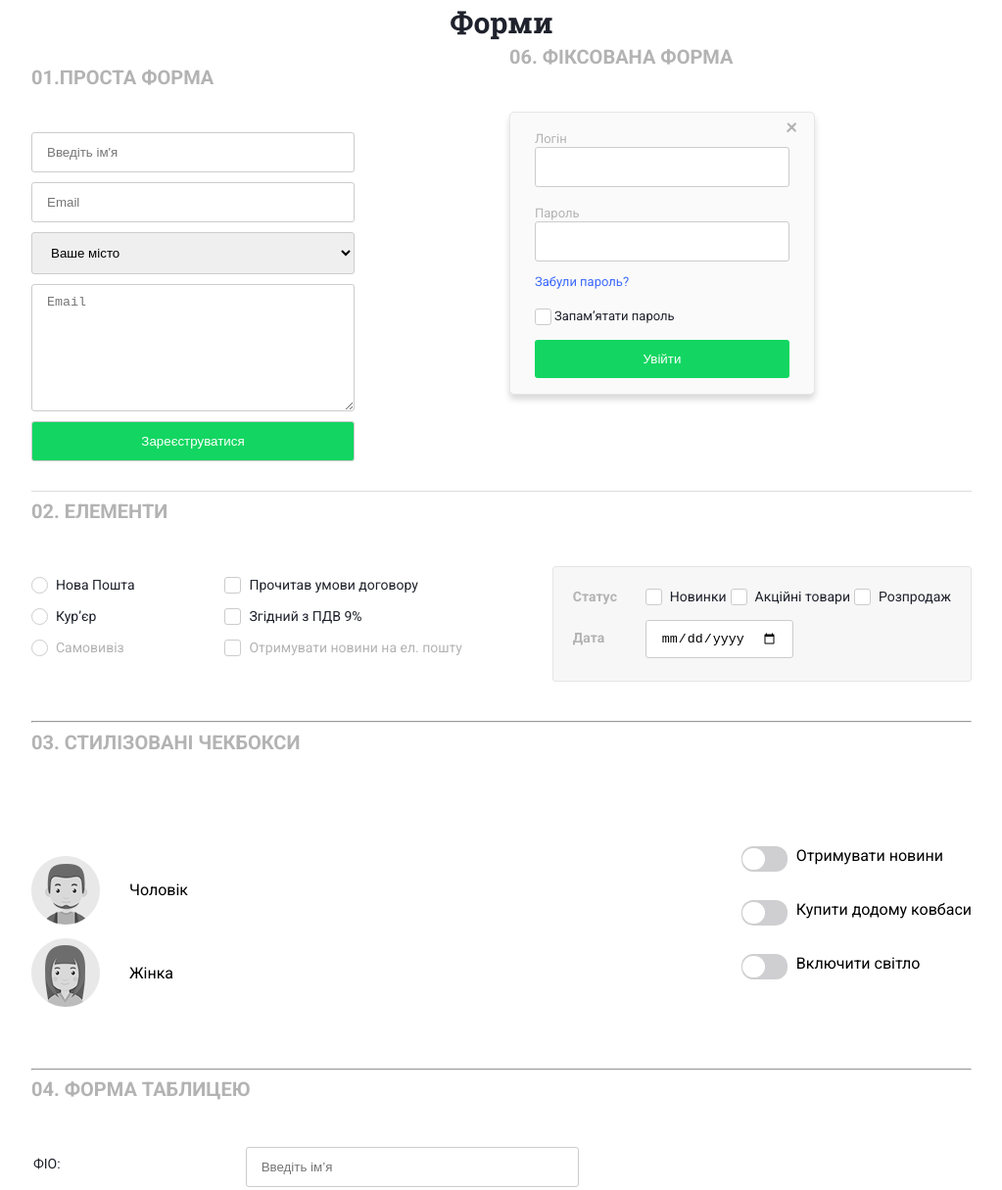
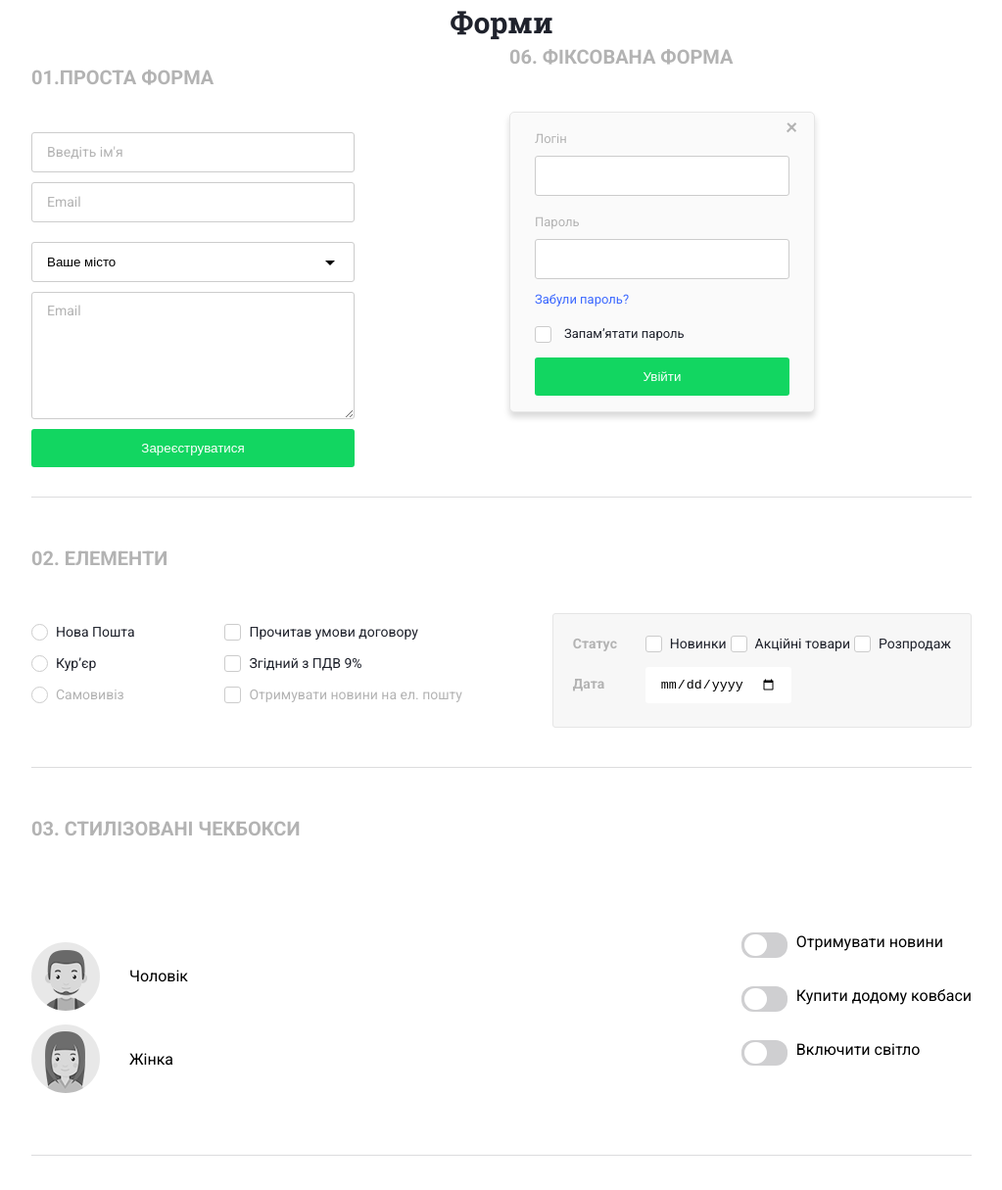
Before and after one commit to SovaDima/Forms, a plain HTML site: page index.html in a window 1280 px wide. Shown: the part 74-1289 px from the top of the page at 98% size, without its empty margins (128-1151 px from the left). Drawn offline with Linux system fonts and the light colour scheme; files that its build step writes are made by us from their sources; files whose address does not match are found by name.

Commit message:
Last fixes

```diff
--- a/index.html
+++ b/index.html
@@ -24,13 +24,15 @@
                 <div class="simple">
                     <label><input type="text" placeholder="Введіть ім'я"></label>
                     <label><input type="text" placeholder="Email"></label>
-                    <select class="sel">
+                    <label class="sel" for="">
+                    <select name="">
                         <option selected disabled value=""><b>Ваше місто</b></option>
                         <option value>Хмельницький</option>
                         <option value>Львів</option>
                         <option value>Дніпро</option>
 
                     </select>
+                    </label>
                     <textarea placeholder="Email"></textarea>
                     <input class="button" type="submit" value="Зареєструватися">
                 </div>
@@ -120,19 +122,22 @@
                         </tr>
                         <tr>
                             <td><label for="password">Пароль:</label></td>
-                            <td><input placeholder="Введіть не менше 6 символів" type="password"></td>
+                            <td><input id="password" placeholder="Введіть не менше 6 символів" type="password"></td>
                         </tr>
                         <tr>
                             <td><label for="city">Місто:</label></td>
-                            <td> <select name="" id="city">
+                            <td> <label class="sel">
+                                <select name="" id="city">
                                     <option value>Хмельницький</option>
                                     <option value>Львів</option>
                                     <option value>Київ</option>
                                     <option value>Житомир</option>
-                                </select></td>
+                                </select>
+                            </label>
+                        </td>
                         </tr>
                         <tr>
-                            <td><label for="">Стать:</label></td>
+                            <td><label for="sex">Стать:</label></td>
                             <td class="click">
                                 <p>
                                    <input class="radio" id="sex" name="radio" type="radio">
@@ -147,11 +152,11 @@
                         </tr>
                         <tr>
                             <td><label for="photo">Фото:</label></td>
-                            <td><input class="submit-4" type="submit" value="Виберіть файл"></td>
+                            <td><input id="photo" class="submit-4" type="submit" value="Виберіть файл"></td>
                         </tr>
                         <tr>
                             <td><label for="coment">Коментарій:</label></td>
-                            <td><textarea placeholder="Введіть текст повідомлення" name="" id="" rows="6"></textarea>
+                            <td><textarea id="coment" placeholder="Введіть текст повідомлення" name="" id="" rows="6"></textarea>
                             </td>
                         </tr>
                         <tr>
--- a/style.css
+++ b/style.css
@@ -27,8 +27,33 @@ body {
     margin: 0 auto;
 }
 
+::placeholder {
+    font-size: 14px;
+    color: #b3b3b3;
+    font-weight: 400;
+    font-family: "Roboto";
+}
+
+.form-3 hr,
+.form-4 hr {
+    margin-bottom: 50px;
+    height: 1px;
+    border: none;
+    background-color: #dcdcde;
+}
+
+.form-5 hr:first-child {
+    margin-bottom: 50px;
+    background-color: #e9e9e9;
+}
+
+.form-5 hr {
+    background-color: #e9e9e9;
+    ;
+}
+
 .form-2 hr {
-    margin-bottom: 50px 0;
+    margin-bottom: 50px;
     height: 1px;
     border: none;
     background-color: #dcdcde;
@@ -73,6 +98,7 @@ select {
     padding: 12px 15px;
 }
 
+
 .simple input:focus,
 .simple textarea:focus,
 .simple select:focus,
@@ -98,6 +124,10 @@ select {
     margin-bottom: 30px;
 }
 
+.form-2 [type=submit] {
+    border: none;
+}
+
 .simple textarea,
 .form-4 textarea {
 
@@ -118,6 +148,7 @@ select {
 }
 
 .button input [type=submit] {
+
     background-color: #12d661;
     margin-bottom: 60px;
     font-size: 14px;
@@ -132,7 +163,8 @@ select {
     font-weight: 400;
     font-family: "Roboto";
 }
-.last{
+
+.last {
     background-color: #f7f7f7;
 }
 
@@ -299,7 +331,7 @@ select {
 
 [type="date"] {
     padding: 10px 15px;
-    border: 1px solid #ccc;
+    border: none;
     border-radius: 3px;
 }
 
@@ -417,7 +449,7 @@ select {
     width: 23px;
     height: 22px;
     border-radius: 11px;
-    left: 0;
+    left: 2px;
     top: 2px;
     background-color: #fff;
     border: none;
@@ -500,6 +532,10 @@ table label {
     border-radius: 3px;
     border: none;
     text-align: center;
+}
+
+body .button {
+    border: none;
 }
 
 .button:hover,
@@ -588,7 +624,8 @@ table label {
     border: 1px solid #85868d;
     outline: none;
 }
-.click{
+
+.click {
     display: flex;
     justify-content: space-between;
     max-width: 190px;
@@ -609,18 +646,22 @@ table label {
     right: 25%;
     padding-bottom: 25px;
 }
-.form-6 p{
+
+.form-6 p {
     display: block;
 }
-.form-6 label:not(.close){
+
+.form-6 label:not(.close) {
     font-size: 13px;
     color: #b3b3b3;
     font-weight: 400;
     font-family: "Roboto";
 }
-.form-6 .close label:first-child{
+
+.form-6 .close label:first-child {
     font-size: 24px;
 }
+
 .form-6 form {
     display: block;
     width: 310px;
@@ -629,10 +670,12 @@ font-family: "Roboto";
     background-color: #fafafa;
     border: 1px solid #e6e6e6;
 }
-.form-6 p{
+
+.form-6 p {
     padding: 0 25px;
     box-sizing: border-box;
 }
+
 .form-6 input {
     display: block;
     width: 260px;
@@ -641,40 +684,48 @@ font-family: "Roboto";
     box-sizing: border-box;
     padding: 12px 15px;
     margin-bottom: 10px;
+    margin-top: 9px;
 }
-.paroli input{
+
+.paroli input {
     display: none;
 }
-.form-6 label:last-child{
+
+.form-6 label:last-child {
     font-size: 13px;
     top: 0;
     color: #1f222c;
     font-weight: 400;
     font-family: "Roboto";
     position: relative;
-    padding-left: 20px;
+    padding-left: 30px;
 }
-.form-6 [type=submit]{
+
+.form-6 [type=submit] {
     width: 260px;
     text-align: center;
     border: none;
 }
-.close label{
+
+.close label {
     width: 10px;
     color: grey;
     text-transform: (-45deg);
 }
-.form-6 a{
+
+.form-6 a {
     font-size: 13px;
     color: #3e6aff;
     font-weight: 400;
     font-family: "Roboto";
     text-decoration: none;
 }
-.form-6 a:hover{
+
+.form-6 a:hover {
     text-decoration: underline;
 }
-.close{
+
+.close {
     position: absolute;
     font-size: 24px;
     width: 10px;
@@ -683,7 +734,29 @@ font-family: "Roboto";
     cursor: pointer;
     color: #b3b3b3;
 }
-.close:hover{
-    transform: rotate(90deg);
+
+.close:hover {
+    transform: rotate(75deg);
 
 }
+.sel{
+    position: relative;
+    display: inline-block;
+    width: 100%;
+    background-color: #fff;
+}
+.sel select{
+    appearance: none;
+    position: relative;
+    background-color: transparent;
+}
+.sel::before{
+    content: "";
+    position: absolute;
+    border: 5px solid transparent;
+    border-top-color: #000;
+    right: 20px;
+    bottom: 22px;
+    z-index: 0;
+
+}
```
Lines whose indentation alone changed are shown as unchanged.
